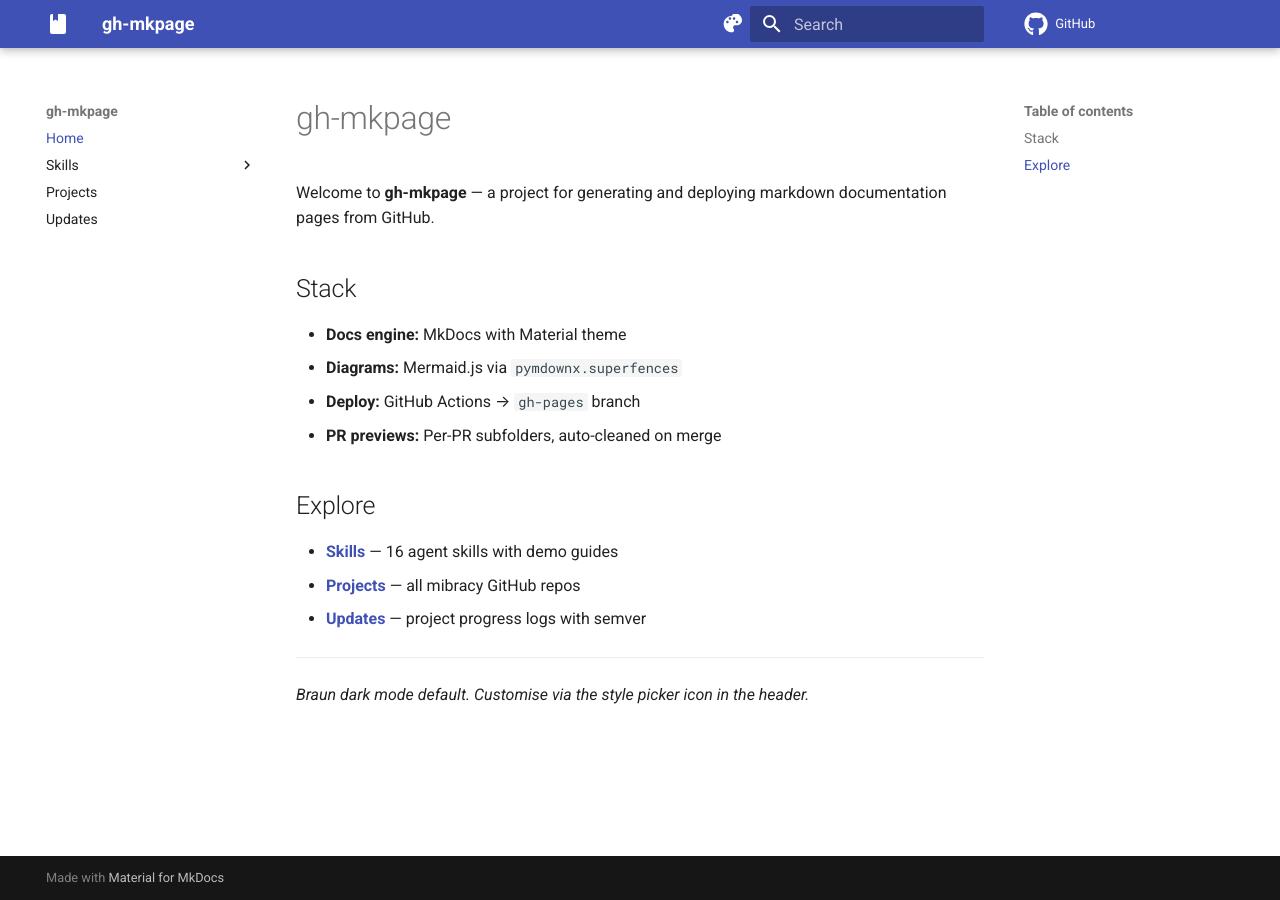
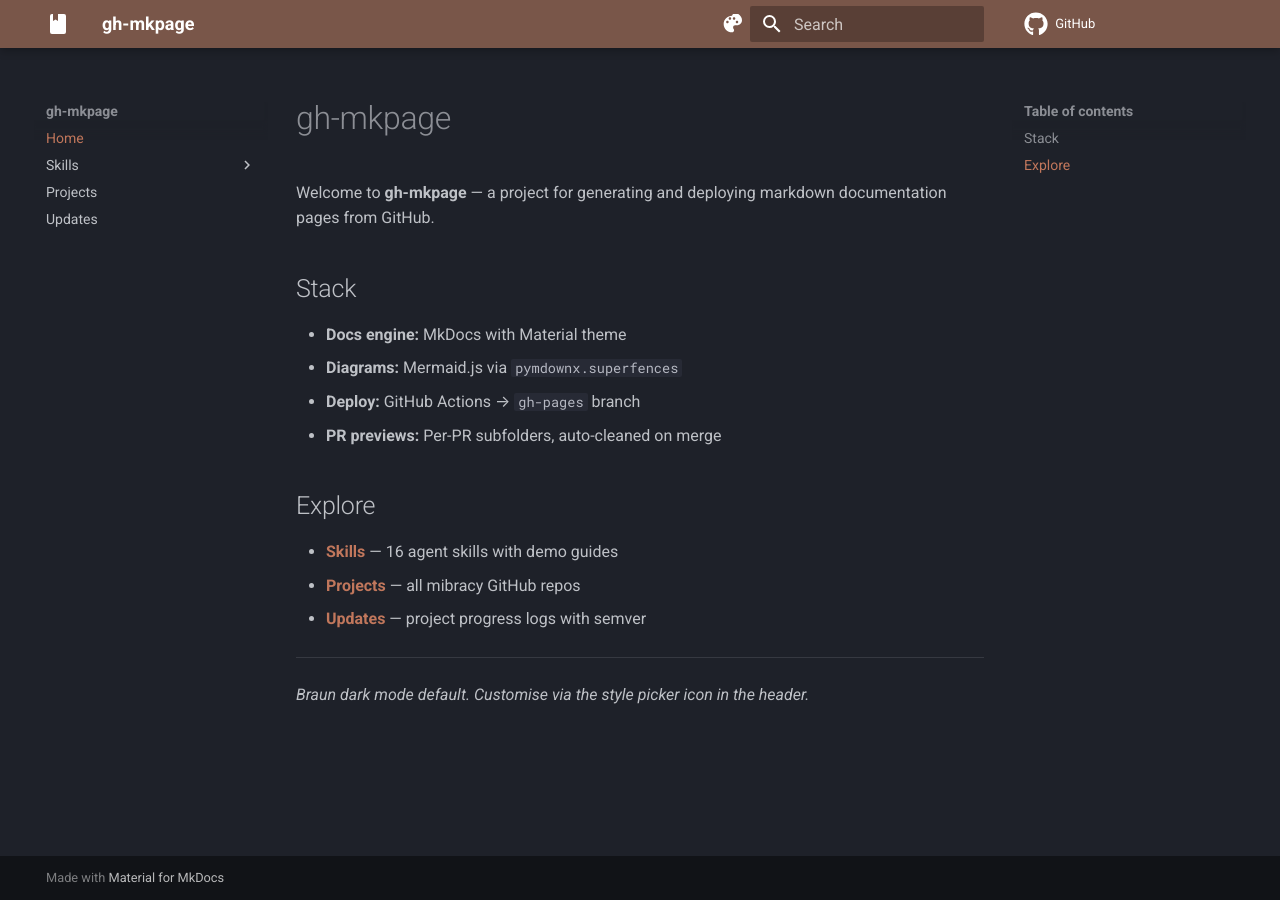
Before and after one commit to mibracy/gh-mkpage, an MkDocs documentation site: the page built from docs/index.md, in a window 1280 px wide. Built offline with MkDocs 1.6.1 and Material for MkDocs 9.7.7, drawn with Linux system fonts in a browser that asks for light colours; comment, search, counter and statistics services are not loaded.

Commit message:
Fix color picker: add both palette entries for CSS gen + remove palette form DOM (prevent Material attr sync)

```diff
--- a/docs/javascripts/prefs.js
+++ b/docs/javascripts/prefs.js
@@ -35,14 +35,12 @@
   if (o.primary) document.body.setAttribute("data-md-color-primary", o.primary);
   if (o.accent) document.body.setAttribute("data-md-color-accent", o.accent);
   if (o.scheme) document.body.setAttribute("data-md-color-scheme", o.scheme);
+  try { localStorage.removeItem("__palette"); } catch (e) {}
 };
 
 P.restore = function () {
   var prefs = P.load();
-  if (!prefs.primary && !prefs.accent && !prefs.scheme) {
-    P.apply({ primary: "brown", accent: "amber", scheme: "slate" });
-    return;
-  }
+  if (!prefs.primary && !prefs.accent && !prefs.scheme) return;
   if (document.body.getAttribute("data-md-color-primary") === prefs.primary &&
       document.body.getAttribute("data-md-color-accent") === prefs.accent &&
       document.body.getAttribute("data-md-color-scheme") === prefs.scheme) return;
@@ -179,6 +177,10 @@
   var header = document.querySelector(".md-header__inner");
   if (!header) return;
 
+  // Remove palette form entirely so Material's JS can't fight our attrs
+  var pf = header.querySelector('.md-header__option[data-md-component="palette"]');
+  if (pf) pf.remove();
+
   var wrapper = document.createElement("div");
   wrapper.id = "style-picker-btn";
   wrapper.style.cssText = "display:inline-flex;align-items:center;cursor:pointer";
--- a/docs/stylesheets/extra.css
+++ b/docs/stylesheets/extra.css
@@ -88,10 +88,6 @@
   opacity: 0.7;
 }
 
-.md-header__option[data-md-component="palette"] {
-  display: none;
-}
-
 .md-picker-scheme {
   display: flex;
   gap: 8px;
--- a/mkdocs.yml
+++ b/mkdocs.yml
@@ -11,6 +11,19 @@
     - navigation.tracking
     - navigation.indexes
     - search.highlight
+  palette:
+    - scheme: slate
+      primary: brown
+      accent: amber
+      toggle:
+        icon: material/weather-sunny
+        name: Switch to light mode
+    - scheme: default
+      primary: brown
+      accent: amber
+      toggle:
+        icon: material/weather-night
+        name: Switch to dark mode
   font:
     text: Roboto
     code: Roboto Mono
```
